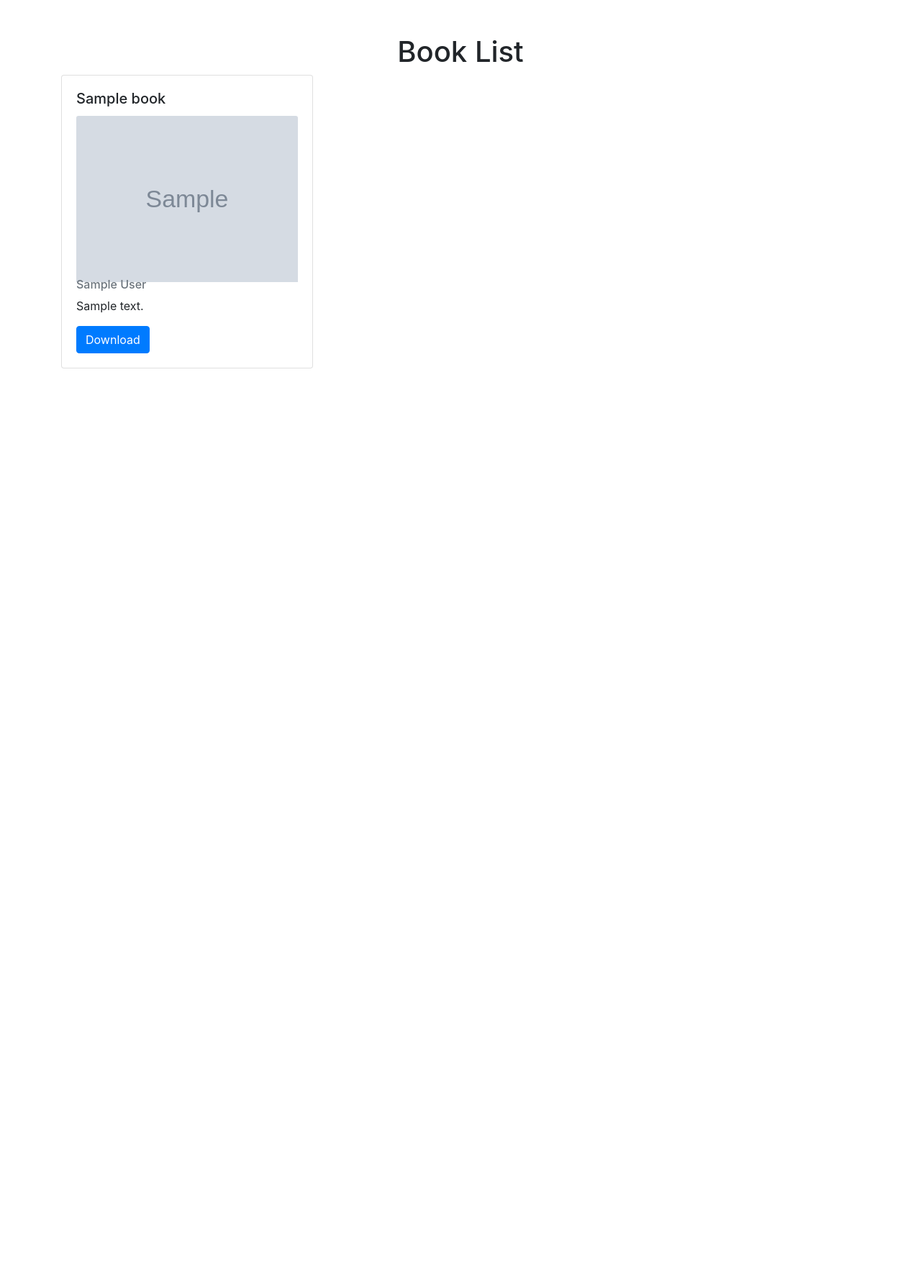
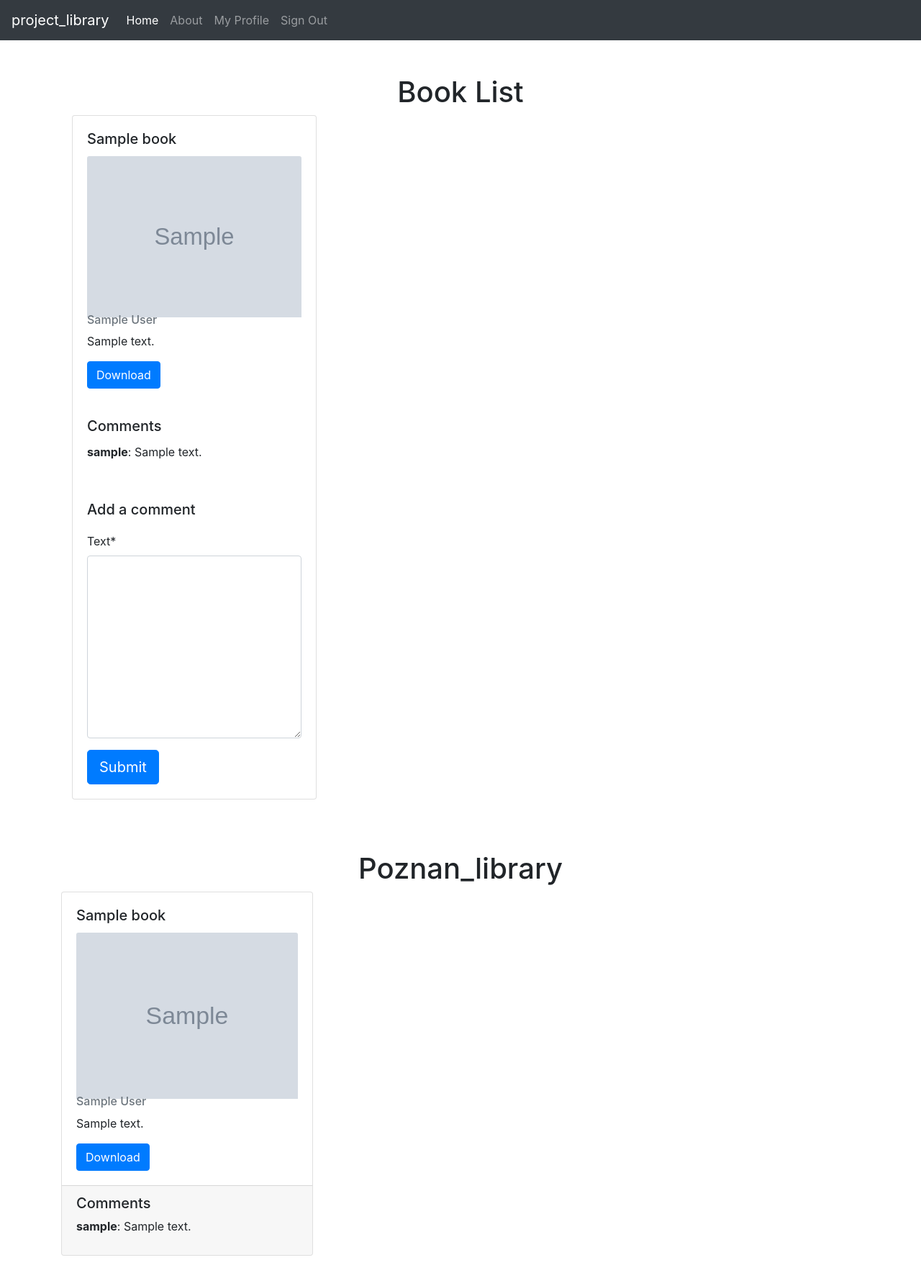
Before and after one commit to hicham123k/project_library, a Django app: page /books/ in a window 1280 px wide. Shown: the whole page at 72% size. Before the commit the page ends 512 px from the top, so only its background shows below. Run offline with Django 3.2, Linux system fonts and the light colour scheme; a user stored in the database is signed in; tables that the repository leaves empty hold one stand-in row (values such as "Sample post"); grey boxes marked "Sample" are stand-in pictures; some libraries are stand-ins or nearby versions.

Commit message:
adding comments section

```diff
--- a/config/urls.py
+++ b/config/urls.py
@@ -4,13 +4,20 @@ from django.conf.urls.static import static
 from django.contrib import admin
 from django.views.generic import TemplateView
 from django.views import defaults as default_views
+from . import views
 
 urlpatterns = [
+    # path(
+    #     "",
+    #     TemplateView.as_view(template_name="pages/home.html"),
+    #     name="home",
+    # ),
     path(
         "",
-        TemplateView.as_view(template_name="pages/home.html"),
-        name="home",
+        views.HomeWithBooksView.as_view(),  # use HomeWithBooksView instead of TemplateView
+        name="books/",
     ),
+
     path(
         "about/",
         TemplateView.as_view(template_name="pages/about.html"),
@@ -20,9 +27,10 @@ urlpatterns = [
     path(settings.ADMIN_URL, admin.site.urls),
 
     # User management
+
     path(
       "users/",
-        include("project_library.users.urls", namespace="users"),
+        include("project_library.users.urls", namespace="user"),
     ),
     path("accounts/", include("allauth.urls")),
     path('books/', include('books.urls')),
--- a/project_library/books/forms.py
+++ b/project_library/books/forms.py
@@ -1,7 +1,16 @@
 from django import forms
 from .models import Book
+from .models import Comment
 
 class BookForm(forms.ModelForm):
     class Meta:
         model = Book
         fields = ['title', 'author', 'pdf', 'cover', 'description']
+
+
+
+
+class CommentForm(forms.ModelForm):
+    class Meta:
+        model = Comment
+        fields = ['text']
--- a/project_library/books/models.py
+++ b/project_library/books/models.py
@@ -1,4 +1,6 @@
 from django.db import models
+from django.conf import settings
+from django.contrib.auth.models import User
 
 class Book(models.Model):
     title = models.CharField(max_length=200)
@@ -11,3 +13,10 @@ class Book(models.Model):
         return self.title
     class Meta:
         app_label = 'books'
+
+class Comment(models.Model):
+     user = models.ForeignKey(settings.AUTH_USER_MODEL, on_delete=models.CASCADE)
+     book = models.ForeignKey(Book, on_delete=models.CASCADE)
+     text = models.TextField()
+     created_date = models.DateTimeField(auto_now_add=True)
+#     likes = models.IntegerField(default=0)
--- a/project_library/books/templates/books/book_list.html
+++ b/project_library/books/templates/books/book_list.html
@@ -1,4 +1,7 @@
+{% extends "base.html" %}
 {% load static %}
+{% load crispy_forms_tags %}
+{% load get_item %}
 
 <!DOCTYPE html>
 <html>
@@ -7,6 +10,7 @@
     <link rel="stylesheet" href="https://stackpath.bootstrapcdn.com/bootstrap/4.5.0/css/bootstrap.min.css">
 </head>
 <body>
+    {% block content %}
     <div class="container mt-5">
         <h1 class="text-center">Book List</h1>
         <div class="row">
@@ -22,10 +26,29 @@
                             <p class="card-text">{{ book.description }}</p>
                             <a href="{{ book.pdf.url }}" class="btn btn-primary">Download</a>
                         </div>
+
+                        <div class="card-body">
+                            <h5 class="card-title">Comments</h5>
+                            {% for comment in comments|get_item:book.id %}
+                            <p><strong>{{ comment.user.username }}</strong>: {{ comment.text }}</p>
+                        {% endfor %}
+                        </div>
+
+                        <div class="card-body">
+                            <h5 class="card-title">Add a comment</h5>
+                            <form method="post" style="margin-top: 1.3em;">
+                                {% csrf_token %}
+                                {{ forms|get_item:book.id|crispy }}
+                                <input type="hidden" name="book_id" value="{{ book.id }}">
+                                <button type="submit" class="btn btn-primary  btn-lg">Submit</button>
+                            </form>
+                            </div>
+
                     </div>
                 </div>
             {% endfor %}
         </div>
     </div>
+    {% endblock content %}
 </body>
 </html>
--- /dev/null
+++ b/project_library/books/templatetags/get_item.py
@@ -0,0 +1,7 @@
+from django import template
+
+register = template.Library()
+
+@register.filter
+def get_item(dictionary, key):
+    return dictionary.get(key)
--- a/project_library/books/urls.py
+++ b/project_library/books/urls.py
@@ -5,4 +5,5 @@ app_name = 'books'
 
 urlpatterns = [
     path('', views.book_list, name='book_list'),
+    # path('comment/<int:pk>/like/', views.like_comment, name='like_comment'),
 ]
--- a/project_library/books/views.py
+++ b/project_library/books/views.py
@@ -1,9 +1,141 @@
 
+# views.py
 from django.contrib.auth.decorators import login_required
-from django.shortcuts import render
-from .models import Book
+from django.shortcuts import render, redirect
+from .models import Book, Comment
+from .forms import CommentForm
+from django.shortcuts import get_object_or_404, redirect
+
 
 @login_required
 def book_list(request):
     books = Book.objects.all()
-    return render(request, 'books/book_list.html', {'books': books})
+    comments = {book.id: Comment.objects.filter(book=book) for book in books}
+    forms = {book.id: CommentForm(request.POST or None) for book in books}
+
+    if request.method == 'POST':
+        book_id = int(request.POST.get('book_id'))
+        form = forms[book_id]
+        if form.is_valid():
+            comment = form.save(commit=False)
+            comment.user = request.user
+            comment.book_id = book_id
+            comment.save()
+            return redirect('books:book_list')
+
+    return render(request, 'books/book_list.html', {'books': books, 'comments': comments, 'forms': forms})
+
+
+# def like_comment(request, pk):
+#     comment = get_object_or_404(Comment, pk=pk)
+#     comment.likes += 1
+#     comment.save()
+#     return redirect('comment_detail', pk=comment.pk)
+
+
+
+
+
+# from django.contrib.auth.decorators import login_required
+# from django.shortcuts import render
+# from .models import Book, Comment
+# from .forms import CommentForm
+# from django.shortcuts import get_object_or_404
+
+# @login_required
+# def book_list(request):
+#     books = Book.objects.all()
+#     return render(request, 'books/book_list.html', {'books': books})
+
+
+
+
+
+
+# def book_detail(request, pk):
+#     book = get_object_or_404(Book, pk=pk)
+#     if request.method == 'POST':
+#         form = CommentForm(request.POST)
+#         if form.is_valid():
+#             comment = form.save(commit=False)
+#             comment.book = book
+#             comment.user = request.user
+#             comment.save()
+#     else:
+#         form = CommentForm()
+#     return render(request, 'book_list.html', {'book': book, 'form': form})
+
+
+
+# def book_list(request):
+#     comment_form = CommentForm()
+#     books = Book.objects.all()
+#     return render(request, 'books/book_list.html', {'books': books, 'comment_form': comment_form})
+
+
+
+# def book_detail(request, pk):
+#     book = get_object_or_404(Book, pk=pk)
+#     comments = Comment.objects.filter(book=book)
+#     form = CommentForm()
+
+#     if request.method == 'POST':
+#         form = CommentForm(request.POST)
+#         if form.is_valid():
+#             comment = form.save(commit=False)
+#             comment.book = book
+#             comment.save()
+#             form = CommentForm()
+
+#     return render(request, 'books/book_list.html', {'book': book, 'comments': comments, 'form': form})
+
+
+# # views.py
+# from django.contrib.auth.decorators import login_required
+# from django.shortcuts import render, get_object_or_404
+# from .models import Book, Comment
+# from .forms import CommentForm
+
+# @login_required
+# def book_list(request):
+#     books = Book.objects.all()
+#     return render(request, 'books/book_list.html', {'books': books})
+
+# @login_required
+# def book_detail(request, pk):
+#     book = get_object_or_404(Book, pk=pk)
+#     comments = Comment.objects.filter(book=book)
+#     form = CommentForm()
+
+#     if request.method == 'POST':
+#         form = CommentForm(request.POST)
+#         if form.is_valid():
+#             comment = form.save(commit=False)
+#             comment.book = book
+#             comment.user = request.user
+#             comment.save()
+#             form = CommentForm()
+
+#     return render(request, 'books/book_detail.html', {'book': book, 'comments': comments, 'form': form})
+
+# # views.py
+# from django.contrib.auth.decorators import login_required
+# from django.shortcuts import render
+# from .models import Book, Comment
+# from .forms import CommentForm
+
+# @login_required
+# def book_list(request):
+#     books = Book.objects.all()
+#     comments = {book.id: Comment.objects.filter(book=book) for book in books}
+#     form = CommentForm()
+
+#     if request.method == 'POST':
+#         form = CommentForm(request.POST)
+#         if form.is_valid():
+#             comment = form.save(commit=False)
+#             comment.user = request.user
+#             comment.save()
+#             form = CommentForm()
+
+#     return render(request, 'books/book_list.html', {'books': books, 'comments': comments, 'form': form})
--- a/project_library/templates/base.html
+++ b/project_library/templates/base.html
@@ -20,6 +20,7 @@
     <link href="https://stackpath.bootstrapcdn.com/bootstrap/4.3.1/css/bootstrap.min.css" rel="stylesheet" integrity="sha384-ggOyR0iXCbMQv3Xipma34MD+dH/1fQ784/j6cY/iJTQUOhcWr7x9JvoRxT2MZw1T" crossorigin="anonymous">
 
     <!-- Your stuff: Third-party CSS libraries go here -->
+
     <!-- This file stores project-specific CSS -->
 
     <link href="{% static 'css/project.css' %}" rel="stylesheet">
@@ -34,12 +35,12 @@
         <button class="navbar-toggler navbar-toggler-right" type="button" data-toggle="collapse" data-target="#navbarSupportedContent" aria-controls="navbarSupportedContent" aria-expanded="false" aria-label="Toggle navigation">
           <span class="navbar-toggler-icon"></span>
         </button>
-        <a class="navbar-brand" href="{% url 'home' %}">project_library</a>
+        <a class="navbar-brand" href="{% url 'books/' %}">project_library</a>
 
         <div class="collapse navbar-collapse" id="navbarSupportedContent">
           <ul class="navbar-nav mr-auto">
             <li class="nav-item active">
-              <a class="nav-link" href="{% url 'home' %}">Home <span class="sr-only">(current)</span></a>
+              <a class="nav-link" href="{% url 'books:book_list' %}">Home <span class="sr-only">(current)</span></a>
             </li>
             <li class="nav-item">
               <a class="nav-link" href="{% url 'about' %}">About</a>
@@ -78,10 +79,40 @@
       {% endif %}
 
       {% block content %}
-        <p>Ultimate library This text is inherited on other pages!</p>
+
       {% endblock content %}
 
     </div> <!-- /container -->
+    <link rel="stylesheet" href="https://stackpath.bootstrapcdn.com/bootstrap/4.5.0/css/bootstrap.min.css">
+  </head>
+  <body>
+      <div class="container mt-5">
+          <h1 class="text-center">Poznan_library</h1>
+          <div class="row">
+              {% for book in books %}
+                  <div class="col-md-4">
+                      <div class="card mb-4">
+                          <div class="card-body">
+                              <h5 class="card-title">{{ book.title }}</h5>
+                              {% if book.cover %}
+                                  <img src="{{ book.cover.url }}" alt="{{ book.title }} cover" class="card-img-top">
+                              {% endif %}
+                              <h6 class="card-subtitle mb-2 text-muted">{{ book.author }}</h6>
+                              <p class="card-text">{{ book.description }}</p>
+                              <a href="{{ book.pdf.url }}" class="btn btn-primary">Download</a>
+                          </div>
+                          <div class="card-footer">
+                            <h5>Comments</h5>
+                            {% for comment in book.comment_set.all %}
+                                <p><strong>{{ comment.user.username }}</strong>: {{ comment.text }}</p>
+                            {% endfor %}
+                        </div>
+                      </div>
+                  </div>
+              {% endfor %}
+          </div>
+      </div>
+  </body>
 
     {% block modal %}{% endblock modal %}
 
```
Also changed, not shown: config/settings/base.py (+15 -2 lines), config/views.py (added, +27 -0 lines), project_library/books/admin.py (+20 -0 lines), project_library/templatetags/get_item.py (added, +7 -0 lines), project_library/books/migrations/0003_alter_book_id_comment.py (added), project_library/books/templatetags/__init__.py (added), project_library/templates/pages/home.html (line endings or trailing spaces), project_library/templatetags/__init__.py (added), project_library/users/migrations/0002_alter_user_id.py (added).
